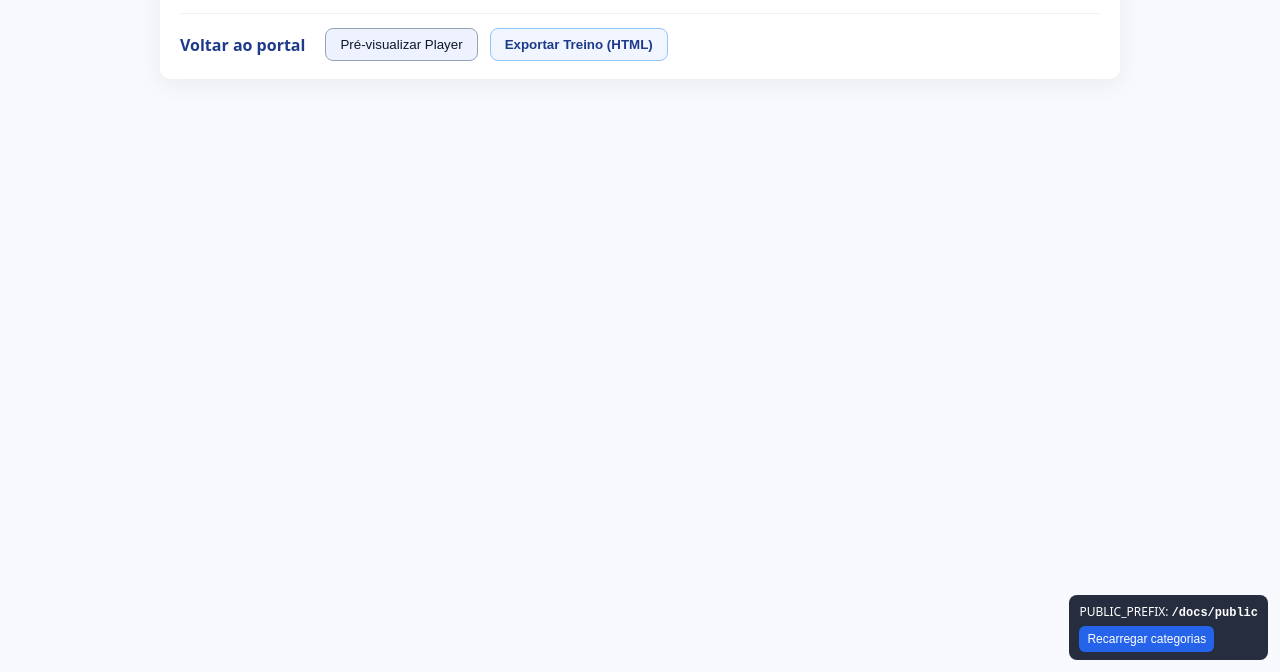
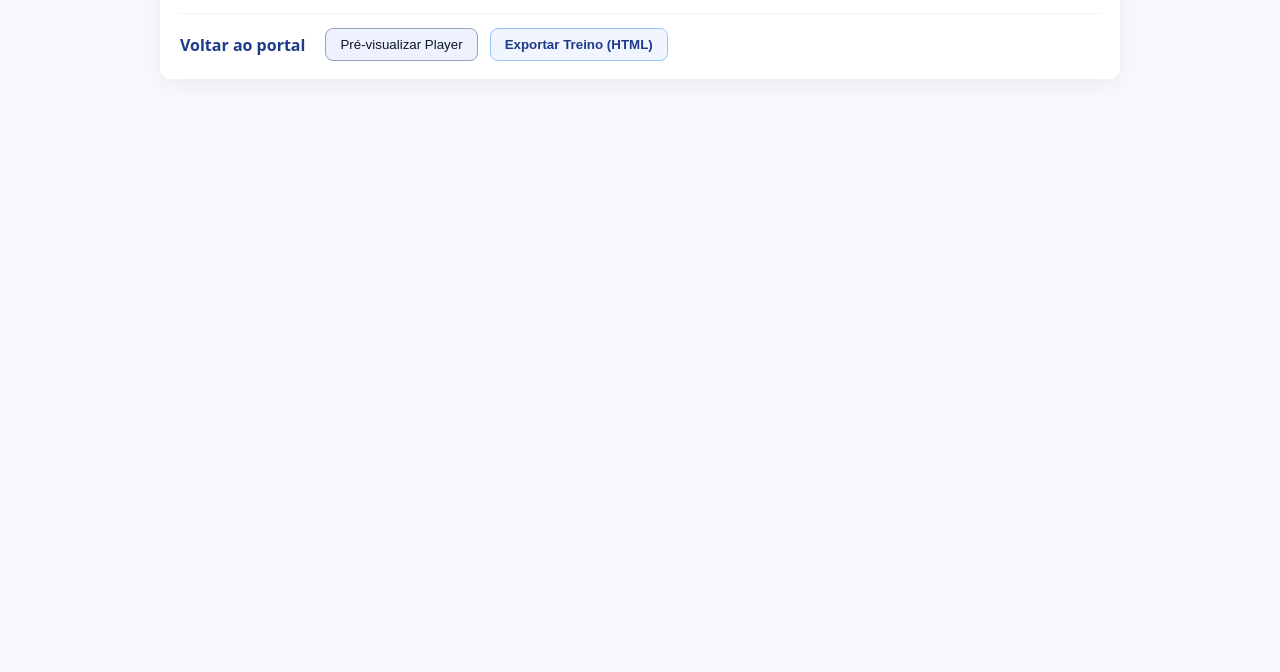
Before and after one commit to Milsjjjj/Wal_Ribeiro_Educador_Fisico, a plain HTML site: page docs/src/pages/home.html in a window 1280 px wide. Shown: the part 128-800 px from the top of the page. Drawn offline with Linux system fonts and the light colour scheme.

Commit message:
Update home.html

```diff
--- a/docs/src/pages/home.html
+++ b/docs/src/pages/home.html
@@ -34,8 +34,7 @@
   /* drag visuals */
   .day-item.dragging{ opacity:0.5 }
   .no-select{ user-select:none }
-  /* small debug bar */
-  #debugBar{ position:fixed; right:12px; bottom:12px; background:rgba(15,23,42,0.9); color:#fff; padding:8px 10px; border-radius:8px; font-size:12px; z-index:1200 }
+  /* small debug bar (removed in production) */
   </style>
 </head>
 <body>
@@ -88,23 +87,6 @@
     const base = (pathname.replace(/\/src\/pages\/.*$/, '')) || '';
     const PUBLIC_PREFIX = (base + '/public').replace(/\/\//g, '/');
     const CATEGORIES_MODULE = (base + '/src/categories.js').replace(/\/\//g, '/');
-
-    // create a small debug bar (visible) so user can see PUBLIC_PREFIX and load status
-    let debugBar = document.getElementById('debugBar');
-    if(!debugBar){
-      debugBar = document.createElement('div');
-      debugBar.id = 'debugBar';
-      debugBar.style.cssText = 'position:fixed;right:12px;bottom:12px;background:rgba(15,23,42,0.9);color:#fff;padding:8px 10px;border-radius:8px;font-size:12px;z-index:1200';
-      document.body.appendChild(debugBar);
-    }
-    debugBar.innerHTML = `<div style="margin-bottom:6px">PUBLIC_PREFIX: <strong style="font-family:monospace">${PUBLIC_PREFIX}</strong></div>`;
-    const dbgBtn = document.createElement('button'); dbgBtn.textContent = 'Recarregar categorias'; dbgBtn.style.cssText = 'padding:6px 8px;border-radius:6px;border:0;background:#2563eb;color:#fff;cursor:pointer;font-size:12px';
-    dbgBtn.addEventListener('click', async ()=>{
-      debugBar.innerHTML = `<div style="margin-bottom:6px">PUBLIC_PREFIX: <strong style="font-family:monospace">${PUBLIC_PREFIX}</strong></div><div style="margin-bottom:6px">Carregando categorias...</div>`;
-      try{ await loadCategories(); debugBar.innerHTML += `<div style="color:#93c5fd;margin-top:6px">Categorias carregadas: ${Object.keys(categories).length}</div>`; }catch(e){ debugBar.innerHTML += `<div style="color:#fca5a5;margin-top:6px">Erro: ${String(e)}</div>`; console.error(e); }
-      debugBar.appendChild(dbgBtn);
-    });
-    debugBar.appendChild(dbgBtn);
 
     // debug bar removed in production build
 
```
